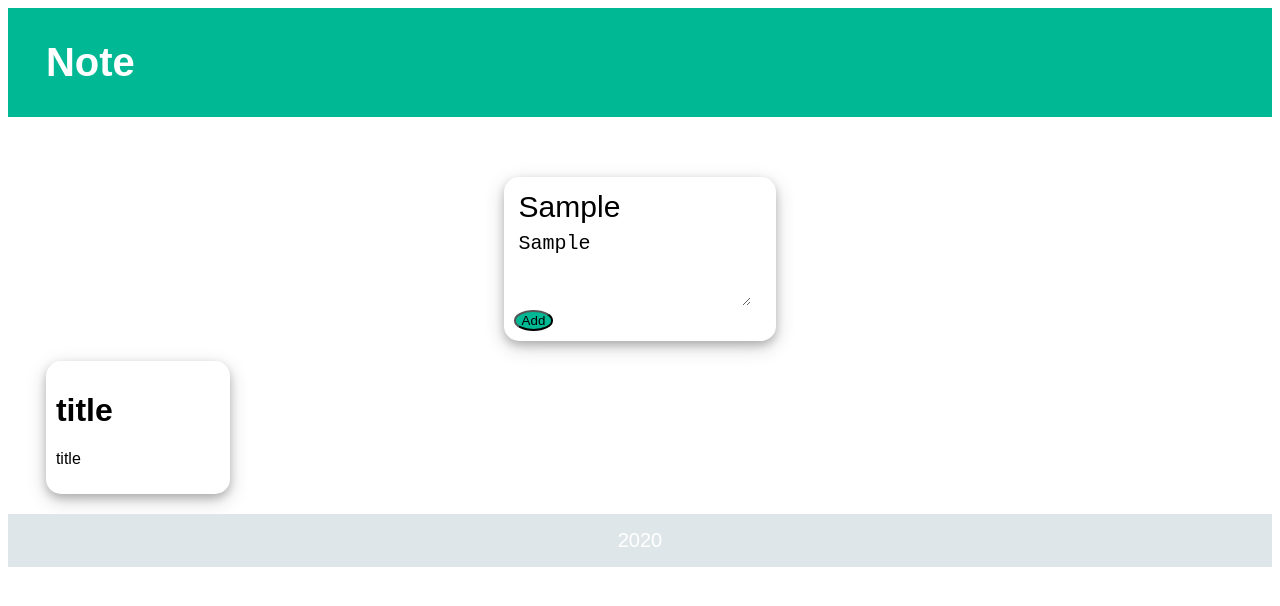
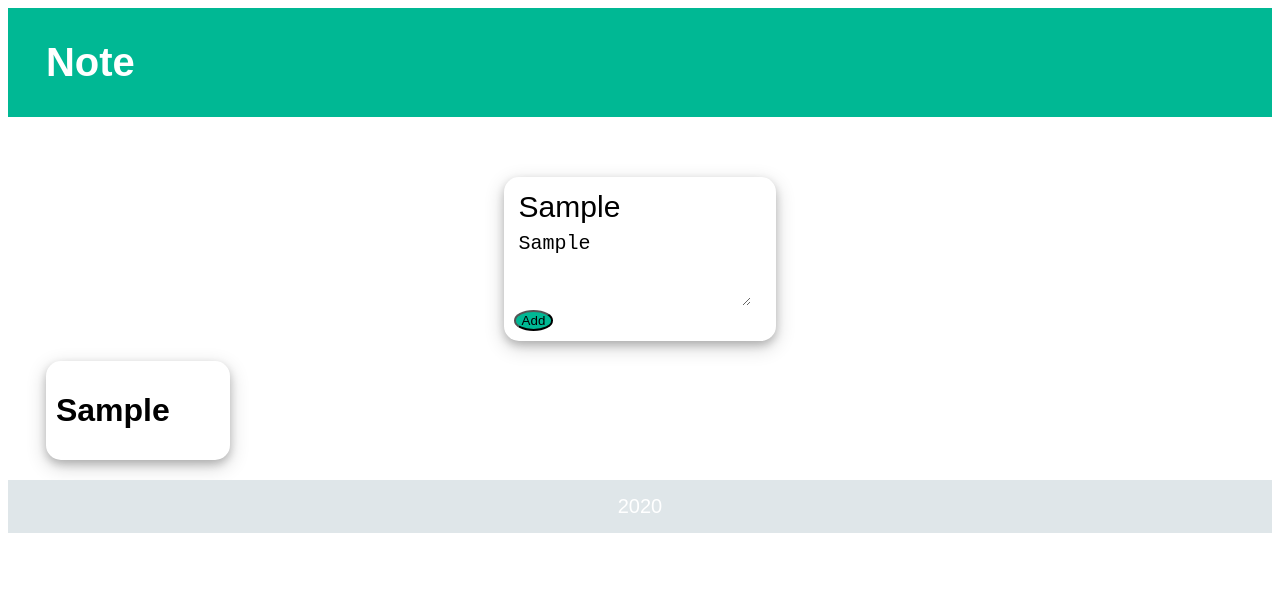
Before and after one commit to rigelselmani/Notes, a React (Create React App) app: page / in a window 1280 px wide. Both pictures are taken after typing "Sample", "Sample" into the empty fields and a click on the button "Add". Shown: the top 606 px of the page. Built offline with nearby package versions, Linux system fonts and the light colour scheme.

Commit message:
creatign the input change and click logich as well as importing the input text to the display content

```diff
--- a/src/components/App.jsx
+++ b/src/components/App.jsx
@@ -1,18 +1,34 @@
-import React from 'react';
+import React,{useState} from 'react';
 import Header from "./Header"
 import Footer from "./Footer";
 import Create from "./Create";
 import Note from "./Note";
 
 function App() {
+
+  const [newNote,setNewNote]=useState([]);
+
+  function submitNote(notes){
+    setNewNote(prevVal=>{
+      return [...prevVal,notes]
+    })
+  }
   return (
     <div className="App">
       <Header />
-      <Create />
-      <Note />
+      <Create addNote={submitNote} />
+      {newNote.map((text,index) =>{
+        return (
+          <Note
+          key={index}
+          id={index}
+          title={text.title}
+          content={text.content}/>
+      )})}
       <Footer />
     </div>
   );
-}
+ }
+
 
 export default App;
--- a/src/components/Create.jsx
+++ b/src/components/Create.jsx
@@ -1,6 +1,6 @@
 import React, { useState } from "react";
 
-function Create(){
+function Create(props){
 
     const [note,setNote]=useState({
         title:"",
@@ -8,14 +8,29 @@ function Create(){
     });
 
     function handleChange(event){
-      const inputValue=event.target.value;
-      setNote(inputValue);
+      const {value,name}=event.target;
+      setNote(inputValue=>{
+         return {
+             ...inputValue,
+             [name]:value
+         }
+      });
+    }
+
+    function handleClick(event){
+        props.addNote(note);
+        setNote({
+              title:"",
+              content:""
+        })
+
+        event.preventDefault()
     }
 
     return <div className="Comment">
               <input onChange={handleChange} type="text" placeholder="Title" name="title"/>
               <textarea onChange={handleChange} placeholder="Take a note..." rows="3" />
-              <button>Add</button>
+              <button onClick={handleClick}>Add</button>
            </div>
 }
 
--- a/src/components/Note.jsx
+++ b/src/components/Note.jsx
@@ -1,9 +1,9 @@
 import React from "react";
 
-function Note(){
+function Note(props){
     return <div className="note">
-             <h1>title</h1>
-             <p>title</p>
+             <h1>{props.title}</h1>
+             <p>{props.content}</p>
            </div>
 }
 
--- a/src/index.js
+++ b/src/index.js
@@ -1,5 +1,5 @@
 import React from 'react';
 import ReactDOM from 'react-dom';
-import App from "./components/App"
+import App from "./components/App";
 
 ReactDOM.render(<App />,  document.getElementById('root'));
```
